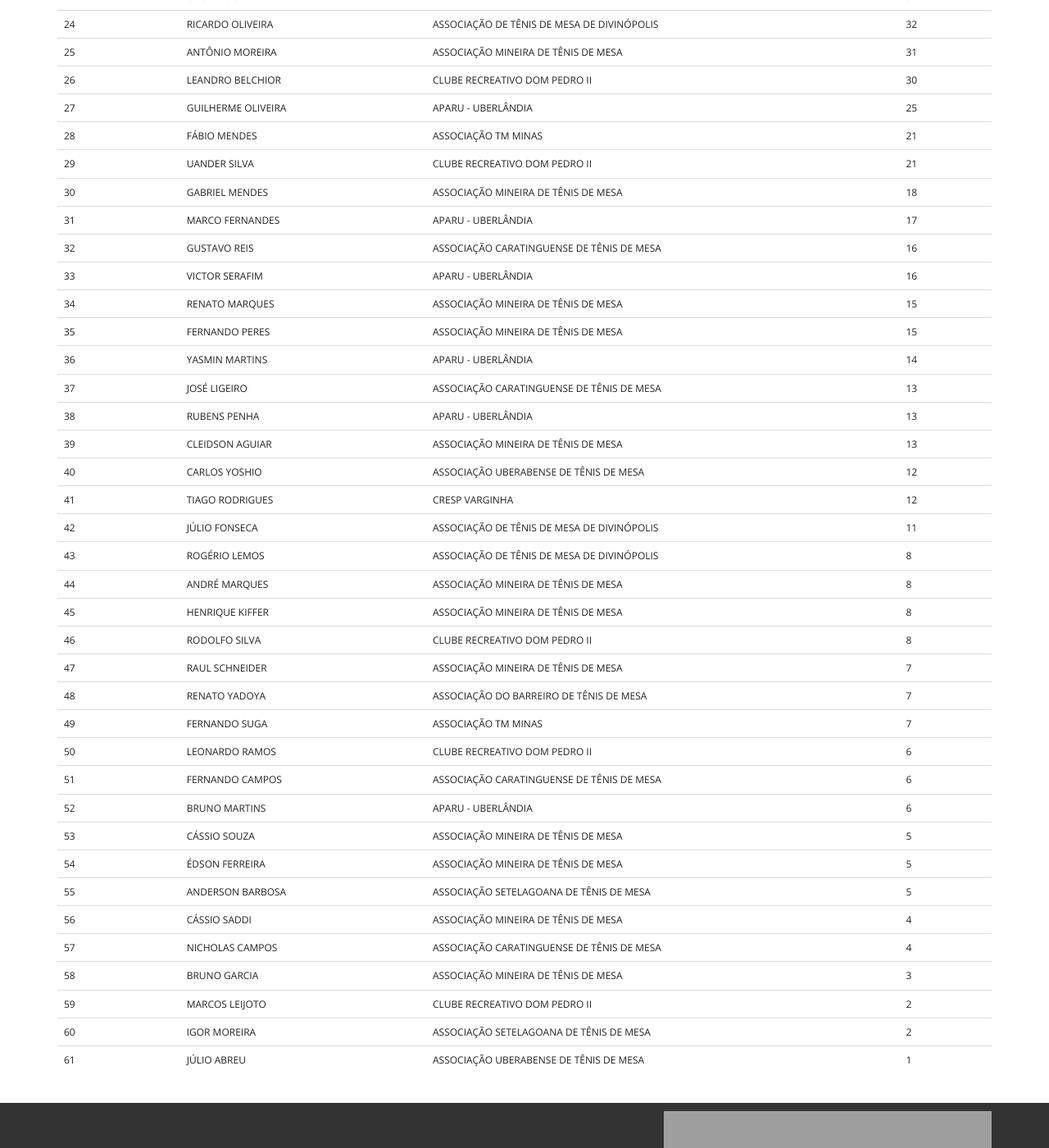
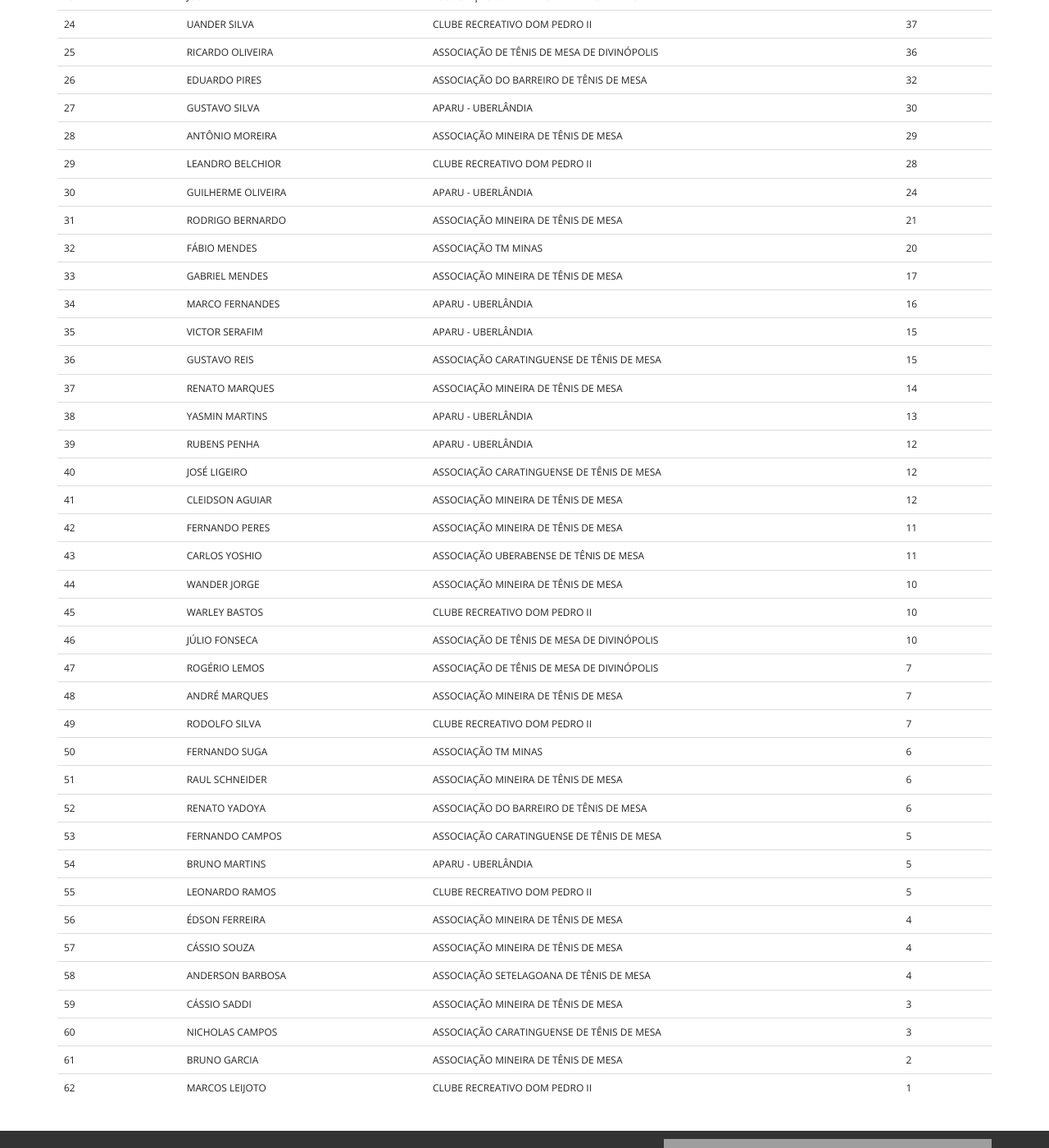
Before and after one commit to thiagokimo/fmtm, a Jekyll site: the page built from unificado.html, in a window 1280 px wide and 1400 px high, scrolled down 1100 px. Shown: the whole window at 82% size. Built offline with Jekyll 4.4.1, drawn with Linux system fonts in a browser that asks for light colours; Markdown is read by kramdown in place of the engine named in the settings; some of the changed text lies outside the part shown.

Commit message:
Updating unificado

```diff
--- a/_includes/site/unificado.html
+++ b/_includes/site/unificado.html
@@ -1,61 +1,62 @@
-<tr><td>1</td><td>MARIO LEÃO</td><td>ASSOCIAÇÃO MINEIRA DE TÊNIS DE MESA</td><td>468</td></tr>
-<tr><td>2</td><td>TÚLIO FAGUNDES</td><td>ASSOCIAÇÃO MINEIRA DE TÊNIS DE MESA</td><td>387</td></tr>
-<tr><td>3</td><td>THIAGO ROCHA</td><td>ASSOCIAÇÃO MINEIRA DE TÊNIS DE MESA</td><td>338</td></tr>
-<tr><td>4</td><td>MICHAEL KLEEFELDT</td><td>ASSOCIAÇÃO SETELAGOANA DE TÊNIS DE MESA</td><td>334</td></tr>
-<tr><td>5</td><td>JOEL DORNAS</td><td>ASSOCIAÇÃO TM MINAS</td><td>275</td></tr>
-<tr><td>6</td><td>CHARLES FÍRBIDA</td><td>ASSOCIAÇÃO MINEIRA DE TÊNIS DE MESA</td><td>266</td></tr>
-<tr><td>7</td><td>PAULO ARAÚJO</td><td>ASSOCIAÇÃO SETELAGOANA DE TÊNIS DE MESA</td><td>181</td></tr>
-<tr><td>8</td><td>CARLOS RENATO</td><td>ASSOCIAÇÃO MINEIRA DE TÊNIS DE MESA</td><td>159</td></tr>
-<tr><td>9</td><td>LUIZ SILVA</td><td>ASSOCIAÇÃO UBERABENSE DE TÊNIS DE MESA</td><td>138</td></tr>
-<tr><td>10</td><td>RAMON AGUIAR</td><td>CLUBE RECREATIVO DOM PEDRO II</td><td>123</td></tr>
-<tr><td>11</td><td>GUSTAVO EDUARDS</td><td>ASSOCIAÇÃO MINEIRA DE TÊNIS DE MESA</td><td>118</td></tr>
-<tr><td>12</td><td>ÊMERSON CHAVES</td><td>ASSOCIAÇÃO MINEIRA DE TÊNIS DE MESA</td><td>111</td></tr>
-<tr><td>13</td><td>JÚLIO SOUZA</td><td>ASSOCIAÇÃO MINEIRA DE TÊNIS DE MESA</td><td>108</td></tr>
-<tr><td>14</td><td>CAIO MELLO</td><td>CLUBE RECREATIVO DOM PEDRO II</td><td>85</td></tr>
-<tr><td>15</td><td>GUSTAVO BICALHO</td><td>ASSOCIAÇÃO MINEIRA DE TÊNIS DE MESA</td><td>77</td></tr>
-<tr><td>16</td><td>EVÂNIO MARIANO</td><td>APARU - UBERLÂNDIA</td><td>72</td></tr>
-<tr><td>17</td><td>GIÁCOMO BOMBONATO</td><td>APARU - UBERLÂNDIA</td><td>58</td></tr>
-<tr><td>18</td><td>VALDIR ANDRADE</td><td>APARU - UBERLÂNDIA</td><td>56</td></tr>
-<tr><td>19</td><td>AYSSER LAIZO</td><td>CLUBE RECREATIVO DOM PEDRO II</td><td>48</td></tr>
-<tr><td>20</td><td>LUIZ AMARAL</td><td>ASSOCIAÇÃO TM MINAS</td><td>46</td></tr>
-<tr><td>21</td><td>JOSÉ MIZIARA</td><td>ASSOCIAÇÃO UBERABENSE DE TÊNIS DE MESA</td><td>44</td></tr>
-<tr><td>22</td><td>EDUARDO PIRES</td><td>ASSOCIAÇÃO DO BARREIRO DE TÊNIS DE MESA</td><td>34</td></tr>
-<tr><td>23</td><td>GUSTAVO SILVA</td><td>APARU - UBERLÂNDIA</td><td>32</td></tr>
-<tr><td>24</td><td>RICARDO OLIVEIRA</td><td>ASSOCIAÇÃO DE TÊNIS DE MESA DE DIVINÓPOLIS</td><td>32</td></tr>
-<tr><td>25</td><td>ANTÔNIO MOREIRA</td><td>ASSOCIAÇÃO MINEIRA DE TÊNIS DE MESA</td><td>31</td></tr>
-<tr><td>26</td><td>LEANDRO BELCHIOR</td><td>CLUBE RECREATIVO DOM PEDRO II</td><td>30</td></tr>
-<tr><td>27</td><td>GUILHERME OLIVEIRA</td><td>APARU - UBERLÂNDIA</td><td>25</td></tr>
-<tr><td>28</td><td>FÁBIO MENDES</td><td>ASSOCIAÇÃO TM MINAS</td><td>21</td></tr>
-<tr><td>29</td><td>UANDER SILVA</td><td>CLUBE RECREATIVO DOM PEDRO II</td><td>21</td></tr>
-<tr><td>30</td><td>GABRIEL MENDES</td><td>ASSOCIAÇÃO MINEIRA DE TÊNIS DE MESA</td><td>18</td></tr>
-<tr><td>31</td><td>MARCO FERNANDES</td><td>APARU - UBERLÂNDIA</td><td>17</td></tr>
-<tr><td>32</td><td>GUSTAVO REIS</td><td>ASSOCIAÇÃO CARATINGUENSE DE TÊNIS DE MESA</td><td>16</td></tr>
-<tr><td>33</td><td>VICTOR SERAFIM</td><td>APARU - UBERLÂNDIA</td><td>16</td></tr>
-<tr><td>34</td><td>RENATO MARQUES</td><td>ASSOCIAÇÃO MINEIRA DE TÊNIS DE MESA</td><td>15</td></tr>
-<tr><td>35</td><td>FERNANDO PERES</td><td>ASSOCIAÇÃO MINEIRA DE TÊNIS DE MESA</td><td>15</td></tr>
-<tr><td>36</td><td>YASMIN MARTINS</td><td>APARU - UBERLÂNDIA</td><td>14</td></tr>
-<tr><td>37</td><td>JOSÉ LIGEIRO</td><td>ASSOCIAÇÃO CARATINGUENSE DE TÊNIS DE MESA</td><td>13</td></tr>
-<tr><td>38</td><td>RUBENS PENHA</td><td>APARU - UBERLÂNDIA</td><td>13</td></tr>
-<tr><td>39</td><td>CLEIDSON AGUIAR</td><td>ASSOCIAÇÃO MINEIRA DE TÊNIS DE MESA</td><td>13</td></tr>
-<tr><td>40</td><td>CARLOS YOSHIO</td><td>ASSOCIAÇÃO UBERABENSE DE TÊNIS DE MESA</td><td>12</td></tr>
-<tr><td>41</td><td>TIAGO RODRIGUES</td><td>CRESP VARGINHA</td><td>12</td></tr>
-<tr><td>42</td><td>JÚLIO FONSECA</td><td>ASSOCIAÇÃO DE TÊNIS DE MESA DE DIVINÓPOLIS</td><td>11</td></tr>
-<tr><td>43</td><td>ROGÉRIO LEMOS</td><td>ASSOCIAÇÃO DE TÊNIS DE MESA DE DIVINÓPOLIS</td><td>8</td></tr>
-<tr><td>44</td><td>ANDRÉ MARQUES</td><td>ASSOCIAÇÃO MINEIRA DE TÊNIS DE MESA</td><td>8</td></tr>
-<tr><td>45</td><td>HENRIQUE KIFFER</td><td>ASSOCIAÇÃO MINEIRA DE TÊNIS DE MESA</td><td>8</td></tr>
-<tr><td>46</td><td>RODOLFO SILVA</td><td>CLUBE RECREATIVO DOM PEDRO II</td><td>8</td></tr>
-<tr><td>47</td><td>RAUL SCHNEIDER</td><td>ASSOCIAÇÃO MINEIRA DE TÊNIS DE MESA</td><td>7</td></tr>
-<tr><td>48</td><td>RENATO YADOYA</td><td>ASSOCIAÇÃO DO BARREIRO DE TÊNIS DE MESA</td><td>7</td></tr>
-<tr><td>49</td><td>FERNANDO SUGA</td><td>ASSOCIAÇÃO TM MINAS</td><td>7</td></tr>
-<tr><td>50</td><td>LEONARDO RAMOS</td><td>CLUBE RECREATIVO DOM PEDRO II</td><td>6</td></tr>
-<tr><td>51</td><td>FERNANDO CAMPOS</td><td>ASSOCIAÇÃO CARATINGUENSE DE TÊNIS DE MESA</td><td>6</td></tr>
-<tr><td>52</td><td>BRUNO MARTINS</td><td>APARU - UBERLÂNDIA</td><td>6</td></tr>
-<tr><td>53</td><td>CÁSSIO SOUZA</td><td>ASSOCIAÇÃO MINEIRA DE TÊNIS DE MESA</td><td>5</td></tr>
-<tr><td>54</td><td>ÉDSON FERREIRA</td><td>ASSOCIAÇÃO MINEIRA DE TÊNIS DE MESA</td><td>5</td></tr>
-<tr><td>55</td><td>ANDERSON BARBOSA</td><td>ASSOCIAÇÃO SETELAGOANA DE TÊNIS DE MESA</td><td>5</td></tr>
-<tr><td>56</td><td>CÁSSIO SADDI</td><td>ASSOCIAÇÃO MINEIRA DE TÊNIS DE MESA</td><td>4</td></tr>
-<tr><td>57</td><td>NICHOLAS CAMPOS</td><td>ASSOCIAÇÃO CARATINGUENSE DE TÊNIS DE MESA</td><td>4</td></tr>
-<tr><td>58</td><td>BRUNO GARCIA</td><td>ASSOCIAÇÃO MINEIRA DE TÊNIS DE MESA</td><td>3</td></tr>
-<tr><td>59</td><td>MARCOS LEIJOTO</td><td>CLUBE RECREATIVO DOM PEDRO II</td><td>2</td></tr>
-<tr><td>60</td><td>IGOR MOREIRA</td><td>ASSOCIAÇÃO SETELAGOANA DE TÊNIS DE MESA</td><td>2</td></tr>
-<tr><td>61</td><td>JÚLIO ABREU</td><td>ASSOCIAÇÃO UBERABENSE DE TÊNIS DE MESA</td><td>1</td></tr>
+<tr><td>1</td><td>MARIO LEÃO</td><td>ASSOCIAÇÃO MINEIRA DE TÊNIS DE MESA</td><td>446</td></tr>
+<tr><td>2</td><td>TÚLIO FAGUNDES</td><td>ASSOCIAÇÃO MINEIRA DE TÊNIS DE MESA</td><td>368</td></tr>
+<tr><td>3</td><td>THIAGO ROCHA</td><td>ASSOCIAÇÃO MINEIRA DE TÊNIS DE MESA</td><td>358</td></tr>
+<tr><td>4</td><td>MICHAEL KLEEFELDT</td><td>ASSOCIAÇÃO SETELAGOANA DE TÊNIS DE MESA</td><td>312</td></tr>
+<tr><td>5</td><td>JOEL DORNAS</td><td>ASSOCIAÇÃO TM MINAS</td><td>310</td></tr>
+<tr><td>6</td><td>CHARLES FÍRBIDA</td><td>ASSOCIAÇÃO MINEIRA DE TÊNIS DE MESA</td><td>267</td></tr>
+<tr><td>7</td><td>PAULO ARAÚJO</td><td>ASSOCIAÇÃO SETELAGOANA DE TÊNIS DE MESA</td><td>153</td></tr>
+<tr><td>8</td><td>CARLOS RENATO</td><td>ASSOCIAÇÃO MINEIRA DE TÊNIS DE MESA</td><td>151</td></tr>
+<tr><td>9</td><td>WESLEY ROSA</td><td>CRES PM VARGINHA</td><td>131</td></tr>
+<tr><td>10</td><td>LUIZ SILVA</td><td>ASSOCIAÇÃO UBERABENSE DE TÊNIS DE MESA</td><td>131</td></tr>
+<tr><td>11</td><td>RAMON AGUIAR</td><td>CLUBE RECREATIVO DOM PEDRO II</td><td>119</td></tr>
+<tr><td>12</td><td>GUSTAVO EDUARDS</td><td>ASSOCIAÇÃO MINEIRA DE TÊNIS DE MESA</td><td>112</td></tr>
+<tr><td>13</td><td>ÊMERSON CHAVES</td><td>ASSOCIAÇÃO MINEIRA DE TÊNIS DE MESA</td><td>105</td></tr>
+<tr><td>14</td><td>AYSSER LAIZO</td><td>CLUBE RECREATIVO DOM PEDRO II</td><td>105</td></tr>
+<tr><td>15</td><td>JÚLIO SOUZA</td><td>ASSOCIAÇÃO MINEIRA DE TÊNIS DE MESA</td><td>103</td></tr>
+<tr><td>16</td><td>TIAGO RODRIGUES</td><td>CRES PM VARGINHA</td><td>100</td></tr>
+<tr><td>17</td><td>GUSTAVO BICALHO</td><td>ASSOCIAÇÃO MINEIRA DE TÊNIS DE MESA</td><td>73</td></tr>
+<tr><td>18</td><td>EVÂNIO MARIANO</td><td>APARU - UBERLÂNDIA</td><td>68</td></tr>
+<tr><td>19</td><td>CAIO MELLO</td><td>CLUBE RECREATIVO DOM PEDRO II</td><td>63</td></tr>
+<tr><td>20</td><td>GIÁCOMO BOMBONATO</td><td>APARU - UBERLÂNDIA</td><td>55</td></tr>
+<tr><td>21</td><td>VALDIR ANDRADE</td><td>APARU - UBERLÂNDIA</td><td>53</td></tr>
+<tr><td>22</td><td>LUIZ AMARAL</td><td>ASSOCIAÇÃO TM MINAS</td><td>44</td></tr>
+<tr><td>23</td><td>JOSÉ MIZIARA</td><td>ASSOCIAÇÃO UBERABENSE DE TÊNIS DE MESA</td><td>42</td></tr>
+<tr><td>24</td><td>UANDER SILVA</td><td>CLUBE RECREATIVO DOM PEDRO II</td><td>37</td></tr>
+<tr><td>25</td><td>RICARDO OLIVEIRA</td><td>ASSOCIAÇÃO DE TÊNIS DE MESA DE DIVINÓPOLIS</td><td>36</td></tr>
+<tr><td>26</td><td>EDUARDO PIRES</td><td>ASSOCIAÇÃO DO BARREIRO DE TÊNIS DE MESA</td><td>32</td></tr>
+<tr><td>27</td><td>GUSTAVO SILVA</td><td>APARU - UBERLÂNDIA</td><td>30</td></tr>
+<tr><td>28</td><td>ANTÔNIO MOREIRA</td><td>ASSOCIAÇÃO MINEIRA DE TÊNIS DE MESA</td><td>29</td></tr>
+<tr><td>29</td><td>LEANDRO BELCHIOR</td><td>CLUBE RECREATIVO DOM PEDRO II</td><td>28</td></tr>
+<tr><td>30</td><td>GUILHERME OLIVEIRA</td><td>APARU - UBERLÂNDIA</td><td>24</td></tr>
+<tr><td>31</td><td>RODRIGO BERNARDO</td><td>ASSOCIAÇÃO MINEIRA DE TÊNIS DE MESA</td><td>21</td></tr>
+<tr><td>32</td><td>FÁBIO MENDES</td><td>ASSOCIAÇÃO TM MINAS</td><td>20</td></tr>
+<tr><td>33</td><td>GABRIEL MENDES</td><td>ASSOCIAÇÃO MINEIRA DE TÊNIS DE MESA</td><td>17</td></tr>
+<tr><td>34</td><td>MARCO FERNANDES</td><td>APARU - UBERLÂNDIA</td><td>16</td></tr>
+<tr><td>35</td><td>VICTOR SERAFIM</td><td>APARU - UBERLÂNDIA</td><td>15</td></tr>
+<tr><td>36</td><td>GUSTAVO REIS</td><td>ASSOCIAÇÃO CARATINGUENSE DE TÊNIS DE MESA</td><td>15</td></tr>
+<tr><td>37</td><td>RENATO MARQUES</td><td>ASSOCIAÇÃO MINEIRA DE TÊNIS DE MESA</td><td>14</td></tr>
+<tr><td>38</td><td>YASMIN MARTINS</td><td>APARU - UBERLÂNDIA</td><td>13</td></tr>
+<tr><td>39</td><td>RUBENS PENHA</td><td>APARU - UBERLÂNDIA</td><td>12</td></tr>
+<tr><td>40</td><td>JOSÉ LIGEIRO</td><td>ASSOCIAÇÃO CARATINGUENSE DE TÊNIS DE MESA</td><td>12</td></tr>
+<tr><td>41</td><td>CLEIDSON AGUIAR</td><td>ASSOCIAÇÃO MINEIRA DE TÊNIS DE MESA</td><td>12</td></tr>
+<tr><td>42</td><td>FERNANDO PERES</td><td>ASSOCIAÇÃO MINEIRA DE TÊNIS DE MESA</td><td>11</td></tr>
+<tr><td>43</td><td>CARLOS YOSHIO</td><td>ASSOCIAÇÃO UBERABENSE DE TÊNIS DE MESA</td><td>11</td></tr>
+<tr><td>44</td><td>WANDER JORGE</td><td>ASSOCIAÇÃO MINEIRA DE TÊNIS DE MESA</td><td>10</td></tr>
+<tr><td>45</td><td>WARLEY BASTOS</td><td>CLUBE RECREATIVO DOM PEDRO II</td><td>10</td></tr>
+<tr><td>46</td><td>JÚLIO FONSECA</td><td>ASSOCIAÇÃO DE TÊNIS DE MESA DE DIVINÓPOLIS</td><td>10</td></tr>
+<tr><td>47</td><td>ROGÉRIO LEMOS</td><td>ASSOCIAÇÃO DE TÊNIS DE MESA DE DIVINÓPOLIS</td><td>7</td></tr>
+<tr><td>48</td><td>ANDRÉ MARQUES</td><td>ASSOCIAÇÃO MINEIRA DE TÊNIS DE MESA</td><td>7</td></tr>
+<tr><td>49</td><td>RODOLFO SILVA</td><td>CLUBE RECREATIVO DOM PEDRO II</td><td>7</td></tr>
+<tr><td>50</td><td>FERNANDO SUGA</td><td>ASSOCIAÇÃO TM MINAS</td><td>6</td></tr>
+<tr><td>51</td><td>RAUL SCHNEIDER</td><td>ASSOCIAÇÃO MINEIRA DE TÊNIS DE MESA</td><td>6</td></tr>
+<tr><td>52</td><td>RENATO YADOYA</td><td>ASSOCIAÇÃO DO BARREIRO DE TÊNIS DE MESA</td><td>6</td></tr>
+<tr><td>53</td><td>FERNANDO CAMPOS</td><td>ASSOCIAÇÃO CARATINGUENSE DE TÊNIS DE MESA</td><td>5</td></tr>
+<tr><td>54</td><td>BRUNO MARTINS</td><td>APARU - UBERLÂNDIA</td><td>5</td></tr>
+<tr><td>55</td><td>LEONARDO RAMOS</td><td>CLUBE RECREATIVO DOM PEDRO II</td><td>5</td></tr>
+<tr><td>56</td><td>ÉDSON FERREIRA</td><td>ASSOCIAÇÃO MINEIRA DE TÊNIS DE MESA</td><td>4</td></tr>
+<tr><td>57</td><td>CÁSSIO SOUZA</td><td>ASSOCIAÇÃO MINEIRA DE TÊNIS DE MESA</td><td>4</td></tr>
+<tr><td>58</td><td>ANDERSON BARBOSA</td><td>ASSOCIAÇÃO SETELAGOANA DE TÊNIS DE MESA</td><td>4</td></tr>
+<tr><td>59</td><td>CÁSSIO SADDI</td><td>ASSOCIAÇÃO MINEIRA DE TÊNIS DE MESA</td><td>3</td></tr>
+<tr><td>60</td><td>NICHOLAS CAMPOS</td><td>ASSOCIAÇÃO CARATINGUENSE DE TÊNIS DE MESA</td><td>3</td></tr>
+<tr><td>61</td><td>BRUNO GARCIA</td><td>ASSOCIAÇÃO MINEIRA DE TÊNIS DE MESA</td><td>2</td></tr>
+<tr><td>62</td><td>MARCOS LEIJOTO</td><td>CLUBE RECREATIVO DOM PEDRO II</td><td>1</td></tr>
```
